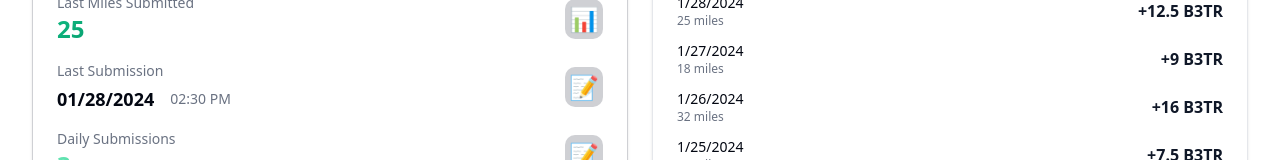
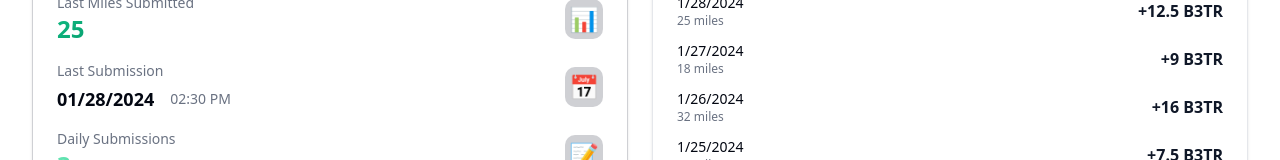
Before and after one commit to DattatrayPatil-Alchemytech/byteme-ai-frontend, a Next.js app: page /dashboard in a window 1280 px wide. Shown: the part 511-671 px from the top of the page. Built offline with nearby package versions, Linux system fonts and the light colour scheme.

Commit message:
feat/BA-1 : <inot improvements

```diff
--- a/app/(user)/dashboard/page.tsx
+++ b/app/(user)/dashboard/page.tsx
@@ -426,7 +426,7 @@ export default function DashboardPage() {
                         </div>
                       </div>
                       <div className="p-1 bg-primary/20 rounded-lg">
-                        <span className="text-2xl">📝</span>
+                        <span className="text-2xl">📅</span>
                       </div>
                     </div>
 
--- a/components/landing/CTASection.tsx
+++ b/components/landing/CTASection.tsx
@@ -52,7 +52,7 @@ export default function CTASection() {
               whileHover={{ scale: 1.05 }}
               whileTap={{ scale: 0.95 }}
             >
-              <Link href="/auth/register">
+              <Link href="/login">
                 <Button
                   variant="default"
                   size="xl"
--- a/components/landing/Navigation.tsx
+++ b/components/landing/Navigation.tsx
@@ -95,7 +95,7 @@ export default function Navigation() {
             transition={{ duration: 0.6, delay: 0.4 }}
           >
             <motion.div whileHover={{ scale: 1.02 }} whileTap={{ scale: 0.98 }}>
-              <Link href="/auth/register">
+              <Link href="/login">
                 <Button
                   size="lg"
                   className="gradient-ev-green hover-glow text-white font-semibold px-8 py-3 shadow-lg hover:shadow-xl transition-all duration-300"
@@ -179,7 +179,7 @@ export default function Navigation() {
                       Sign In
                     </Button>
                   </Link>
-                  <Link href="/auth/register">
+                  <Link href="/login">
                     <Button
                       className="w-full gradient-ev-green hover-glow text-white font-semibold"
                       onClick={() => setIsMobileMenuOpen(false)}
```
